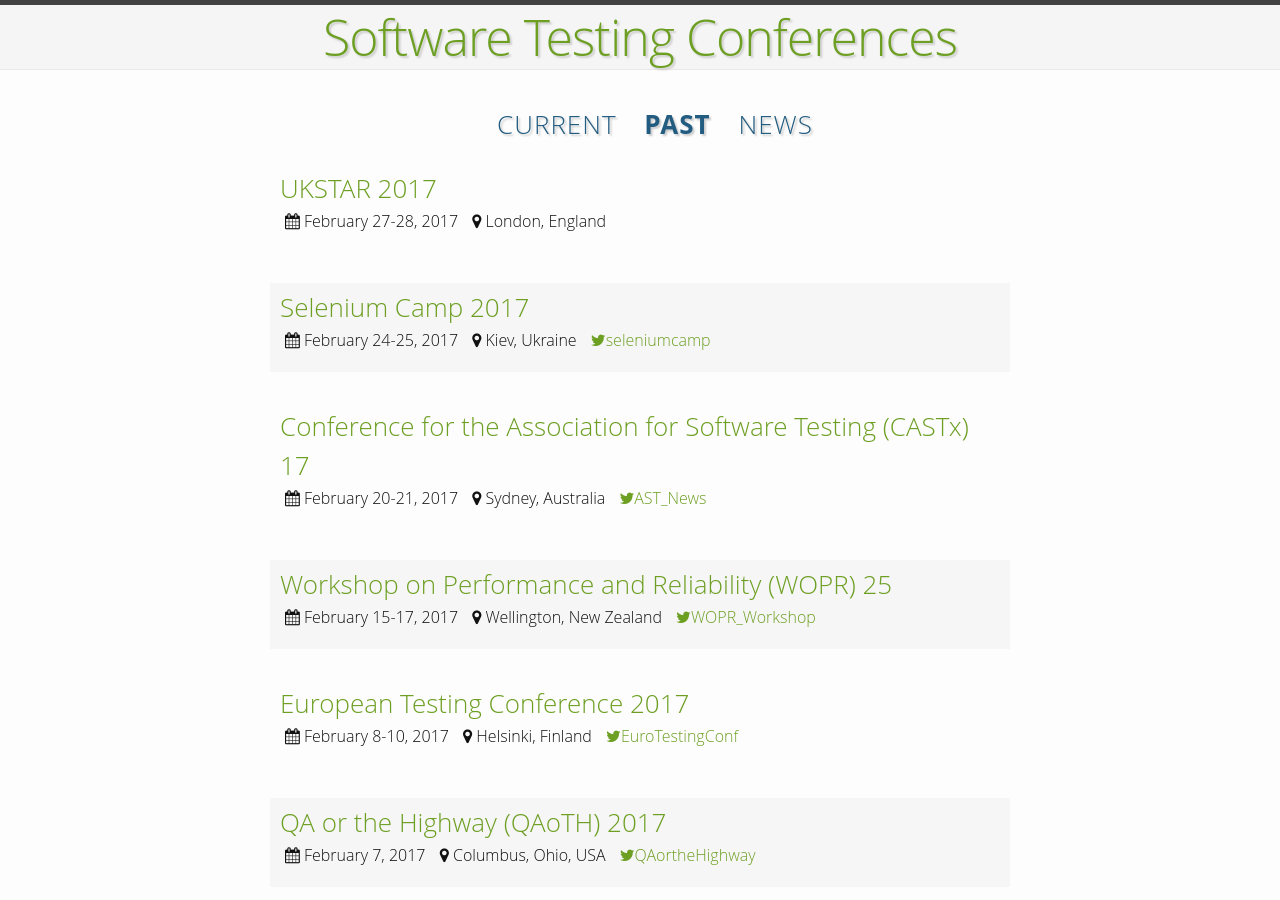
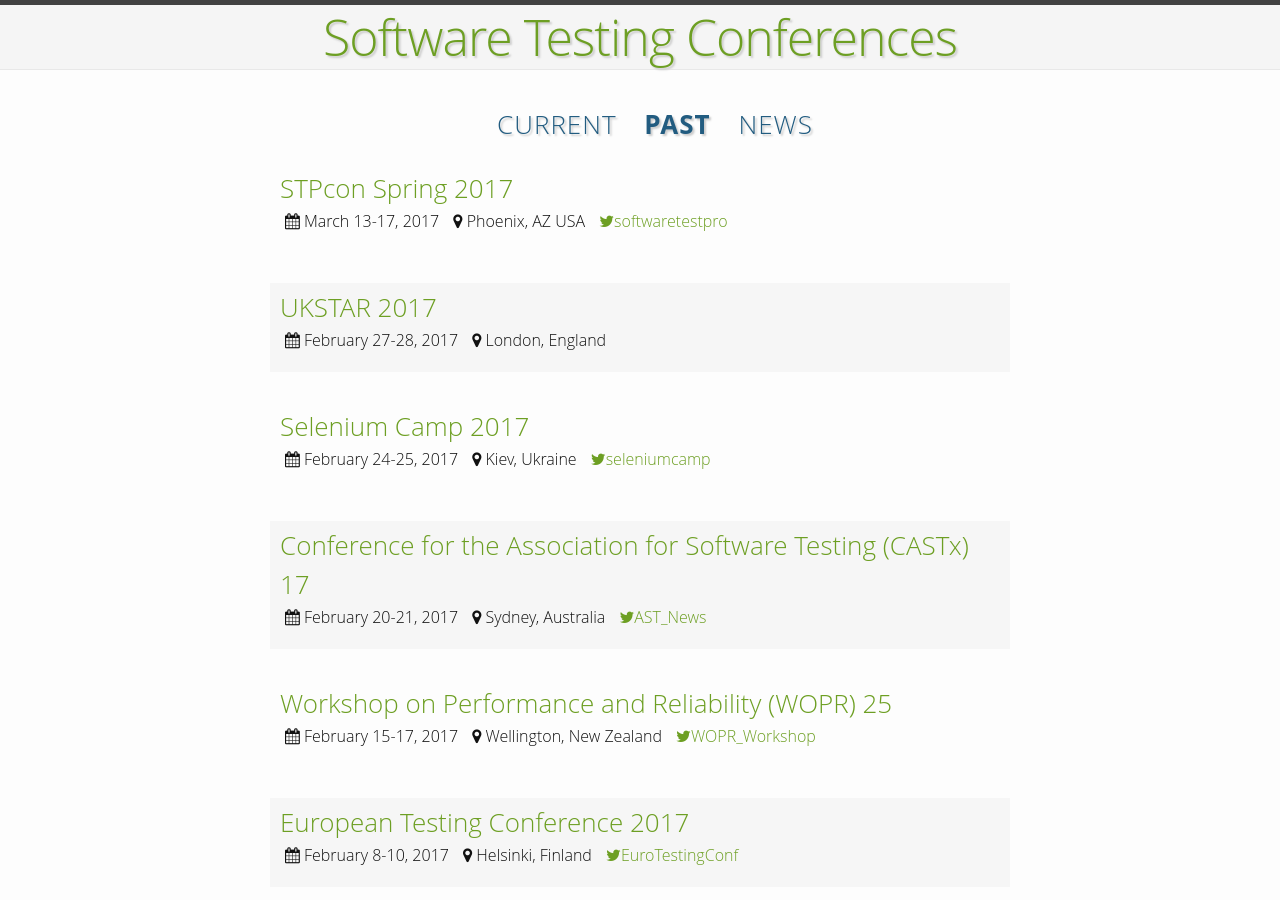
Before and after one commit to TestingConferences/testingconferences.github.io, a Jekyll site: the page built from past.html, in a window 1280 px wide and 900 px high. Built offline with Jekyll 4.4.1, drawn with Linux system fonts in a browser that asks for light colours.

Commit message:
Moved STPCon to past

```diff
--- a/_data/past.yml
+++ b/_data/past.yml
@@ -1,3 +1,9 @@
+- name: STPcon Spring 2017
+  location: Phoenix, AZ USA
+  dates: "March 13-17, 2017"
+  url: http://softwaretestpro.bmeurl.co/67E71AB
+  twitter: softwaretestpro
+
 - name: UKSTAR 2017
   location: London, England
   dates: "February 27-28, 2017"
```
